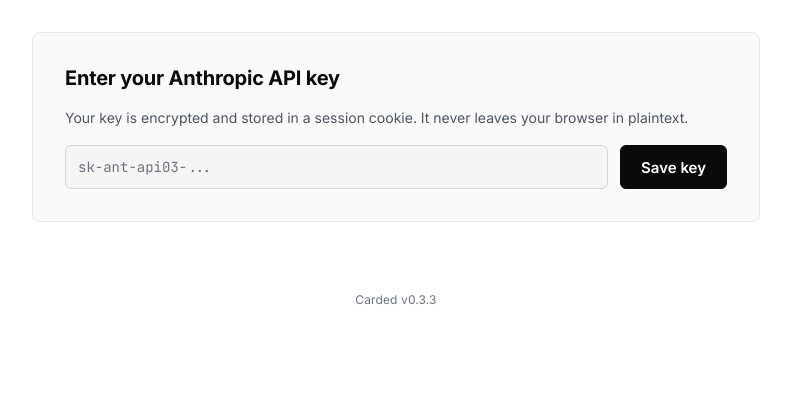
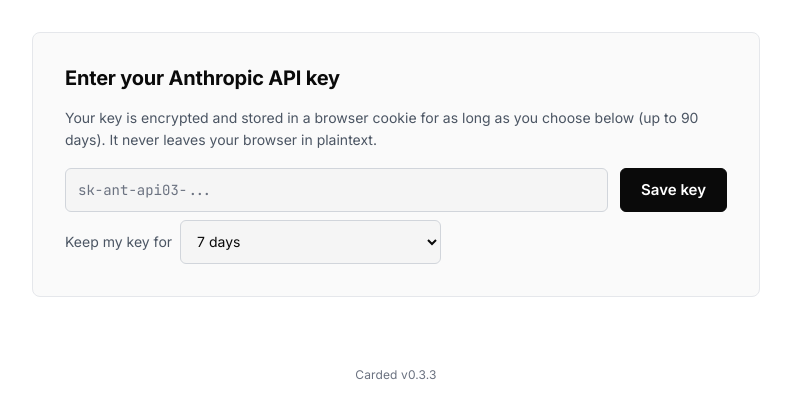
Before and after one commit to gness1804/carded, a FastAPI app: page / in a window 1280 px wide. Shown: the part 69-488 px from the top of the page, without its empty margins (244-1035 px from the left). Run offline with FastAPI, Linux system fonts and the light colour scheme.

Commit message:
feat: let users choose how long their API key is kept, and enforce a 90-day limit on the server.
- Options: this session only, 7 days (default, was 24 hours), 90 days, matching Receipt Ranger
- decrypt_api_key now rejects Fernet tokens older than 90 days
- chore: drop 4 unused test imports

```diff
--- a/app.py
+++ b/app.py
@@ -25,6 +25,7 @@ import time
 import unicodedata
 import uuid
 from collections import deque
+from typing import Literal
 
 from cryptography.fernet import Fernet  # noqa: F401 — used in tests via import
 from itsdangerous import BadSignature, SignatureExpired, URLSafeTimedSerializer
@@ -77,6 +78,22 @@ _MAX_FILE_SIZE_BYTES: int = _MAX_FILE_SIZE_MB * 1024 * 1024
 
 # Secure cookie flag: True by default (prod HTTPS); allow override for local HTTP dev.
 _COOKIE_SECURE: bool = os.environ.get("COOKIE_SECURE", "true").lower() == "true"
+
+# API-key cookie persistence durations (in seconds), mirroring Receipt Ranger.
+# SESSION_ONLY_MAX_AGE is None: the cookie is written with no Max-Age, so the
+# browser discards it when it closes. The server additionally rejects any token
+# older than session_module.MAX_TOKEN_TTL (90 days) regardless of the choice.
+SESSION_ONLY_MAX_AGE = None
+DEFAULT_KEY_MAX_AGE = 7 * 24 * 60 * 60  # 7 days
+# 90 days ("remember this device")
+REMEMBER_DEVICE_MAX_AGE = 90 * 24 * 60 * 60
+
+KEY_PERSISTENCE_MAX_AGES: dict[str, int | None] = {
+    "session": SESSION_ONLY_MAX_AGE,
+    "7d": DEFAULT_KEY_MAX_AGE,
+    "90d": REMEMBER_DEVICE_MAX_AGE,
+}
+DEFAULT_KEY_PERSISTENCE = "7d"
 
 # Rate limiting — sliding-window, per-client-IP, in-process. Defaults are
 # generous for a single-user BYOK app; tune via env in production. This is
@@ -241,6 +258,7 @@ async def _security_headers_middleware(request: Request, call_next):
 
 class KeySubmission(BaseModel):
     api_key: str
+    persistence: Literal["session", "7d", "90d"] = DEFAULT_KEY_PERSISTENCE
 
 # ---------------------------------------------------------------------------
 # Helper functions
@@ -334,15 +352,21 @@ def _session_binding(request: Request) -> str:
     ).hexdigest()
 
 
-def _set_session_cookie(response: Response, token: str) -> None:
-    """Attach the carded_session cookie to a response with correct security flags."""
+def _set_session_cookie(
+    response: Response, token: str, max_age: int | None = DEFAULT_KEY_MAX_AGE
+) -> None:
+    """Attach the carded_session cookie to a response with correct security flags.
+
+    max_age=None writes a browser-session cookie (no Max-Age/Expires), which
+    the browser discards when it closes.
+    """
     response.set_cookie(
         key="carded_session",
         value=token,
         httponly=True,
         secure=_COOKIE_SECURE,
         samesite="lax",
-        max_age=86400,
+        max_age=max_age,
         path="/",
     )
 
@@ -380,6 +404,10 @@ async def index(request: Request) -> Response:
 async def set_session_key(request: Request, submission: KeySubmission) -> Response:
     """Accept a BYOK Anthropic API key, validate its format, and store in cookie.
 
+    ``persistence`` controls the cookie lifetime: ``"session"`` (until the
+    browser closes), ``"7d"`` (default), or ``"90d"`` (remember this device).
+    Any other value is rejected with 422 by the Pydantic model.
+
     Returns:
         200 with JSON ``{"ok": true, "is_owner": <bool>, "masked_key": <str>}``
         and the Set-Cookie header on success.
@@ -408,7 +436,9 @@ async def set_session_key(request: Request, submission: KeySubmission) -> Respon
         status_code=200,
         content={"ok": True, "is_owner": owner_flag, "masked_key": masked},
     )
-    _set_session_cookie(response, token)
+    _set_session_cookie(
+        response, token, KEY_PERSISTENCE_MAX_AGES[submission.persistence]
+    )
     return response
 
 
--- a/static/css/style.css
+++ b/static/css/style.css
@@ -381,6 +381,20 @@ a {
   min-width: 0;
   font-family: var(--font-mono);
   font-size: 0.875rem;
+}
+
+.key-form__persistence {
+  display: flex;
+  align-items: center;
+  gap: var(--space-2);
+  margin-top: var(--space-2);
+  font-size: var(--fs-small);
+  color: var(--fg-muted);
+}
+
+.key-form__select {
+  width: auto;
+  font-size: var(--fs-small);
 }
 
 /* Inline error below key form */
--- a/static/js/app.js
+++ b/static/js/app.js
@@ -37,6 +37,7 @@ function initRefs() {
     keyEntry:       document.getElementById('key-entry'),
     keyForm:        document.getElementById('key-form'),
     apiKeyInput:    document.getElementById('api-key-input'),
+    keyPersistenceSelect: document.getElementById('key-persistence-select'),
     saveKeyBtn:     document.getElementById('save-key-btn'),
     changeKeyBtn:   document.getElementById('change-key-btn'),
     keyError:       document.getElementById('key-error'),
@@ -203,7 +204,10 @@ async function setApiKey(key) {
     const resp = await fetch('/session/key', {
       method: 'POST',
       headers: { 'Content-Type': 'application/json' },
-      body: JSON.stringify({ api_key: key }),
+      body: JSON.stringify({
+        api_key: key,
+        persistence: refs.keyPersistenceSelect ? refs.keyPersistenceSelect.value : '7d',
+      }),
       credentials: 'same-origin',
     });
 
--- a/templates/index.html
+++ b/templates/index.html
@@ -50,7 +50,7 @@
   >
     <h2 class="key-entry__heading">Enter your Anthropic API key</h2>
     <p class="key-entry__hint">
-      Your key is encrypted and stored in a session cookie. It never leaves your browser in plaintext.
+      Your key is encrypted and stored in a browser cookie for as long as you choose below (up to 90 days). It never leaves your browser in plaintext.
     </p>
     <div class="key-error key-error--hidden" id="key-error" role="alert" aria-live="polite"></div>
     <form class="key-form" id="key-form" novalidate>
@@ -72,6 +72,14 @@
           class="btn btn--primary"
           id="save-key-btn"
         >Save key</button>
+      </div>
+      <div class="key-form__persistence">
+        <label for="key-persistence-select" class="key-form__persistence-label">Keep my key for</label>
+        <select id="key-persistence-select" name="persistence" class="input key-form__select">
+          <option value="session">This session only</option>
+          <option value="7d" selected>7 days</option>
+          <option value="90d">Remember this device (90 days)</option>
+        </select>
       </div>
     </form>
   </div>
```
Also changed, not shown: session.py (+13 -3 lines), tests/test_app.py (+61 -1 lines), tests/test_main.py (+1 -2 lines), tests/test_session.py (+35 -0 lines), tests/test_validation.py (+0 -1 lines), README.md.
